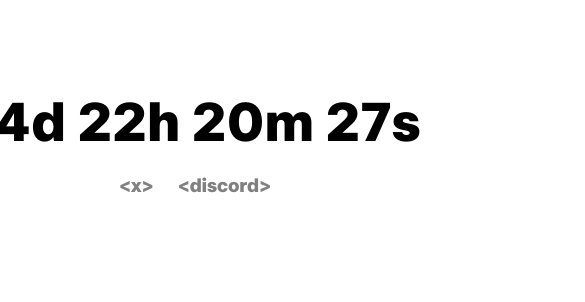
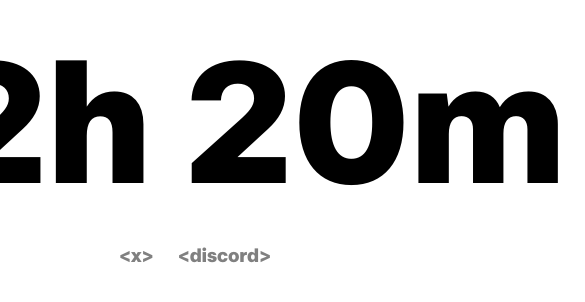
Before and after one commit to abstractcows/abstractcows, a plain HTML site: page index.html in a window 390 px wide. Shown: the part 274-576 px from the top of the page, 585 px wide, since content can reach past the window. Drawn offline with Linux system fonts and the light colour scheme.

Commit message:
Update index.html

```diff
--- a/index.html
+++ b/index.html
@@ -20,34 +20,34 @@
             color: black;
             font-family: 'Eloquia Display', serif;
             margin: 0;
-            height: 100vh;
             display: flex;
             flex-direction: column;
             justify-content: center;
             align-items: center;
             text-align: center;
-            overflow: hidden;  /* Prevent scrollbars */
+            height: 100vh;
+            overflow: hidden;
         }
 
         /* Style the countdown container */
         #countdown {
-            font-size: 10vw;  /* Default dynamic font size based on viewport width */
+            font-size: calc(10vw + 10vh);  /* Dynamically adjust font size based on both width and height */
             font-weight: bold;
             letter-spacing: 1px;  /* Adjusted letter-spacing */
             white-space: nowrap;  /* Prevents wrapping of text */
         }
 
-        /* Make the font size smaller on small screens (600px and below) */
+        /* For smaller screens (600px and below), adjust font size */
         @media (max-width: 600px) {
             #countdown {
-                font-size: 12vw;  /* Slightly smaller font size on small screens */
+                font-size: calc(12vw + 12vh);  /* Adjust for small screens */
             }
         }
 
         /* For very small screens (480px and below) */
         @media (max-width: 480px) {
             #countdown {
-                font-size: 14vw;  /* Larger font size for very small screens */
+                font-size: calc(14vw + 14vh);  /* Adjust for very small screens */
             }
         }
 
```
